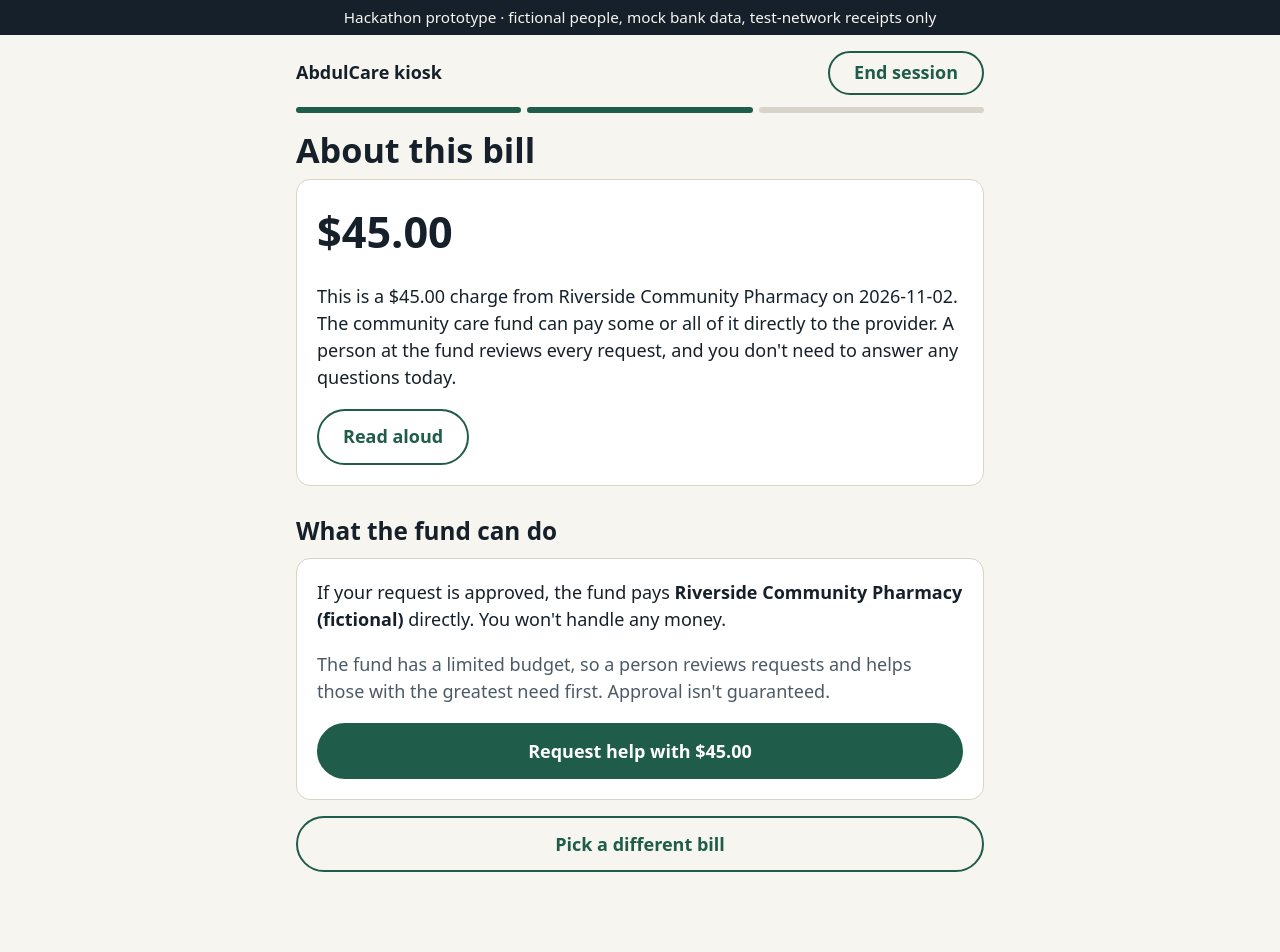
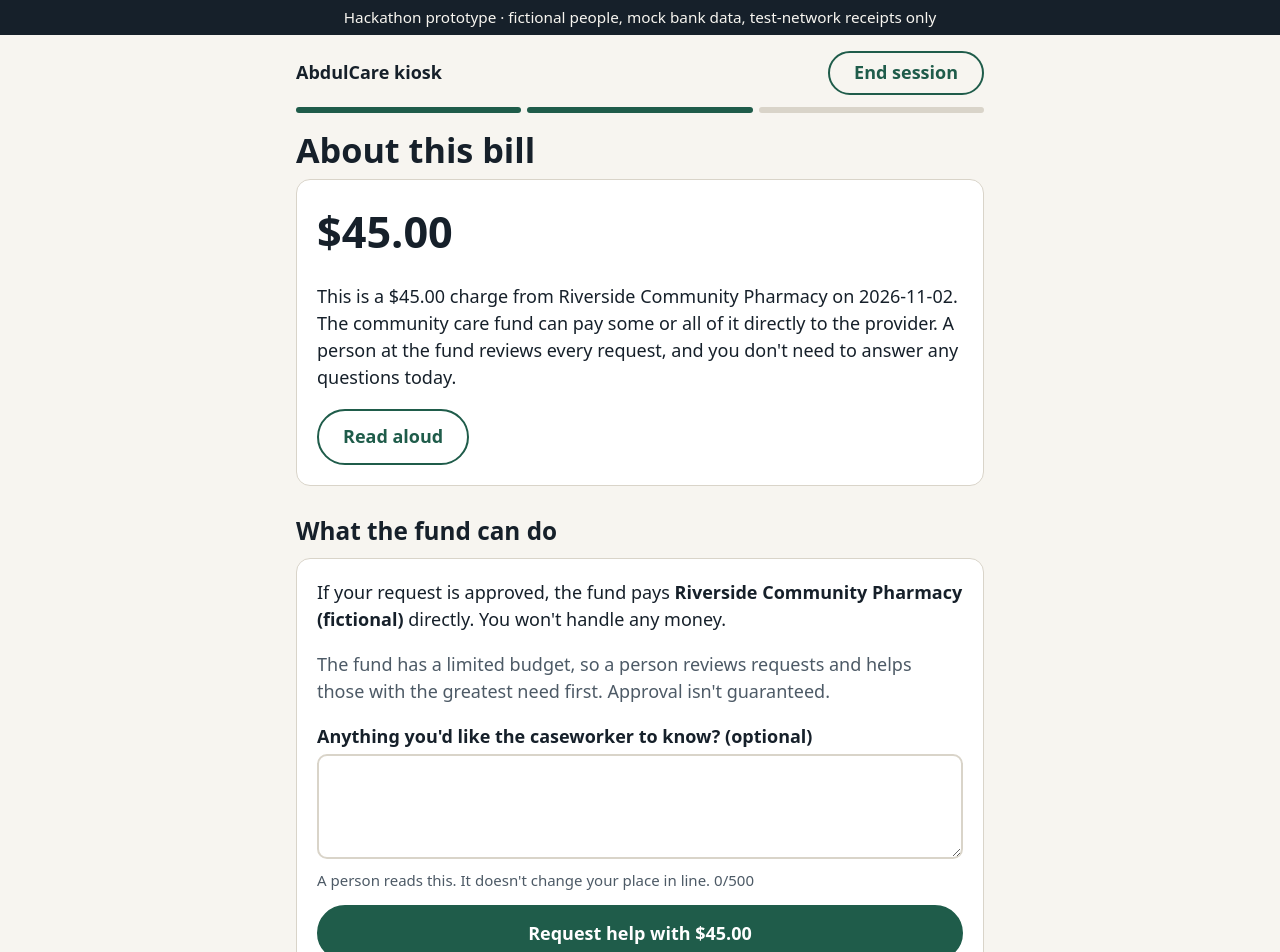
Before and after one commit to omaribrahim6/OpenCare, a Next.js app in the folder apps/web/: page /kiosk/explain in a window 1280 px wide. Shown: the top 952 px of the page. Before the commit the page ends 920 px from the top, so only its background shows below. Built offline with nearby package versions, Linux system fonts and the light colour scheme.

Commit message:
feat(web): add optional hardship note to help request

```diff
--- /dev/null
+++ b/apps/web/app/kiosk/explain/RequestHelpForm.tsx
@@ -0,0 +1,43 @@
+"use client";
+
+import { useRouter } from "next/navigation";
+import { useState } from "react";
+
+const MAX_NOTE = 500;
+
+/** "Request help" with an optional short hardship note (SPEC rev 5 §4). Mock: the note isn't sent anywhere yet. */
+export function RequestHelpForm({ amountLabel }: { amountLabel: string }) {
+  const router = useRouter();
+  const [note, setNote] = useState("");
+  const [sending, setSending] = useState(false);
+
+  return (
+    <form
+      className="stack"
+      onSubmit={(e) => {
+        e.preventDefault();
+        setSending(true);
+        // Kept out of the URL on purpose; the real version POSTs it with the grant request.
+        router.push("/kiosk/status?new=1");
+      }}
+    >
+      <div>
+        <label htmlFor="hardship">Anything you&apos;d like the caseworker to know? (optional)</label>
+        <textarea
+          id="hardship"
+          rows={3}
+          maxLength={MAX_NOTE}
+          value={note}
+          onChange={(e) => setNote(e.target.value)}
+          aria-describedby="hardship-help"
+        />
+        <small id="hardship-help" className="muted">
+          A person reads this. It doesn&apos;t change your place in line. {note.length}/{MAX_NOTE}
+        </small>
+      </div>
+      <button className="btn block" type="submit" disabled={sending}>
+        {sending ? "Sending…" : `Request help with ${amountLabel}`}
+      </button>
+    </form>
+  );
+}
--- a/apps/web/app/kiosk/explain/page.tsx
+++ b/apps/web/app/kiosk/explain/page.tsx
@@ -2,8 +2,9 @@ import Link from "next/link";
 import { KioskSession } from "@/components/KioskSession";
 import { ReadAloud } from "@/components/ReadAloud";
 import { formatCents, getExplanation } from "@/lib/mock";
+import { RequestHelpForm } from "./RequestHelpForm";
 
-// Screen 4: Explanation / request.
+// Screen 3: Explanation / request.
 export default async function ExplainRequest({ searchParams }: { searchParams: Promise<{ bill?: string }> }) {
   const { bill } = await searchParams;
   const ex = await getExplanation(bill);
@@ -28,9 +29,7 @@ export default async function ExplainRequest({ searchParams }: { searchParams: P
           The fund has a limited budget, so a person reviews requests and helps those with the greatest need first.
           Approval isn&apos;t guaranteed.
         </p>
-        <Link className="btn block" href="/kiosk/status?new=1">
-          Request help with {amount}
-        </Link>
+        <RequestHelpForm amountLabel={amount} />
       </div>
       <Link className="btn secondary block" href="/kiosk/bills">
         Pick a different bill
--- a/apps/web/app/kiosk/status/page.tsx
+++ b/apps/web/app/kiosk/status/page.tsx
@@ -16,7 +16,7 @@ const NEXT_STEP: Record<GrantStatus, string> = {
   paid: "Your provider has been paid. Nothing else to do.",
 };
 
-// Screen 5: Request status.
+// Screen 4: Request status.
 export default async function RequestStatus({ searchParams }: { searchParams: Promise<{ new?: string }> }) {
   const { new: isNew } = await searchParams;
   const grant = await getGrant();
--- a/apps/web/app/provider/page.tsx
+++ b/apps/web/app/provider/page.tsx
@@ -6,7 +6,7 @@ import { DEMO_PATIENT, DEMO_PROVIDER, formatCents } from "@/lib/mock";
 
 type Phase = "waiting" | "grant" | "paying" | "receipt";
 
-// Screen 7: Provider terminal. Mock flow: tap → approved grant → explicit confirm → receipt.
+// Screen 6: Provider terminal. Mock flow: tap → approved grant → explicit confirm → receipt.
 export default function ProviderTerminal() {
   const [phase, setPhase] = useState<Phase>("waiting");
 
```
Also changed, not shown: apps/web/app/demo/page.tsx (+7 -6 lines).
